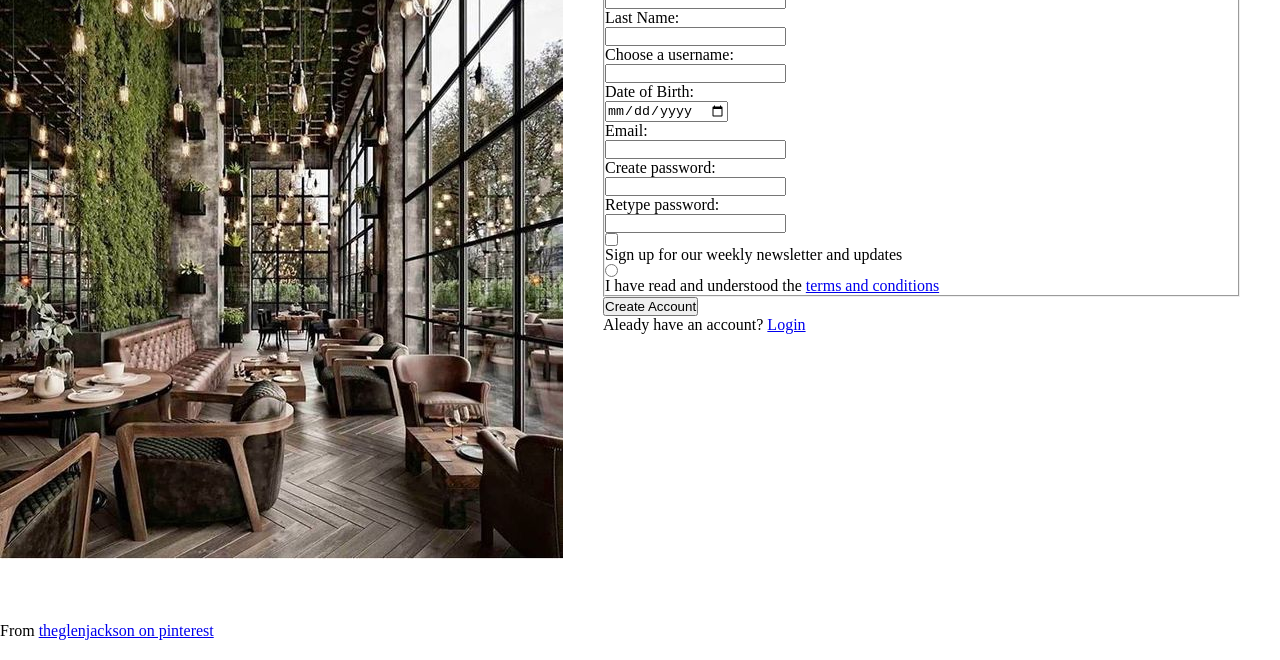
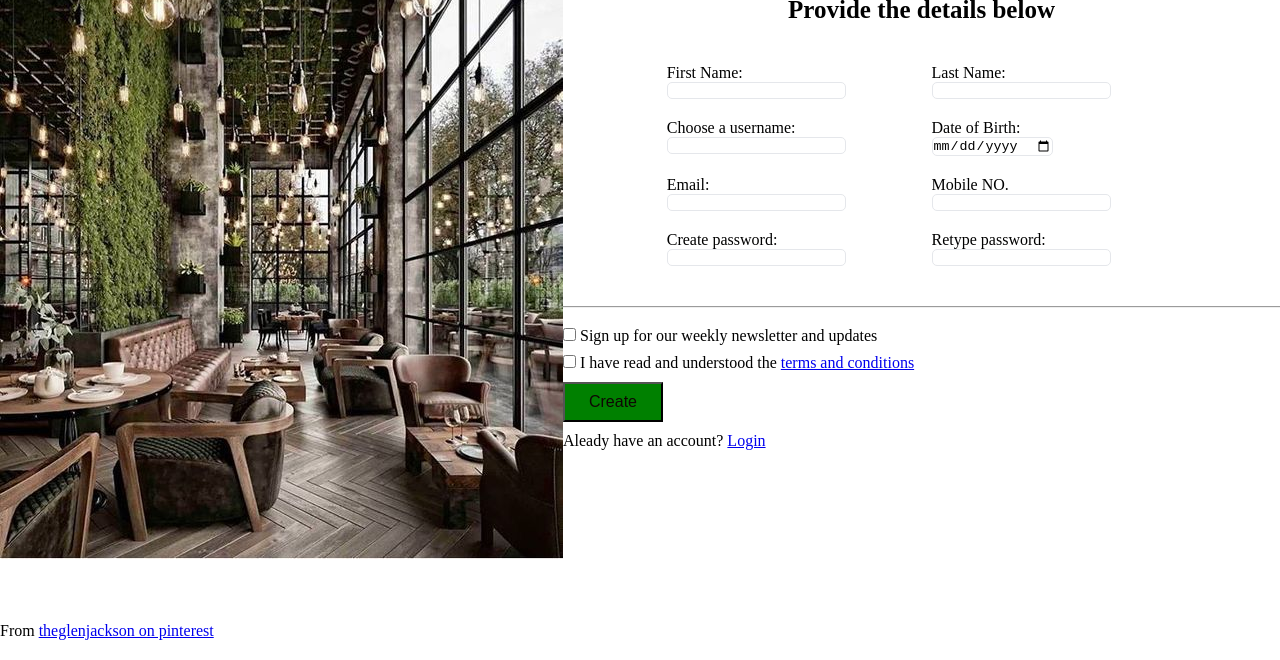
Before and after one commit to Anoai100/sign-up-page, a plain HTML site: page index.html in a window 1280 px wide. Shown: the part 140-800 px from the top of the page. Drawn offline with Linux system fonts and the light colour scheme.

Commit message:
Add basic html form validation
Javascript will be updated in the near future

```diff
--- a/css/sign-up.css
+++ b/css/sign-up.css
@@ -40,10 +40,86 @@ div.logo {
     font-family: Bulgatti;
 }
 
-form {
-    padding: 40px;
+form > p:first-of-type {
+    width: 80%;
+    margin: 20px auto 0;
 }
 
-input, label {
+fieldset {
+    margin: 20px 0 10px;
+    padding: 40px;
+    border-left: none;
+    border-right: none;
+}
+
+fieldset > p {
+    font-weight: 900;
+    font-size: 25px;
+    text-align: center;
+    margin-bottom: 20px;
+}
+
+fieldset div *{
     display: block;
 }
+
+fieldset > div {
+    width: 80%;
+    margin: auto;
+    display: grid;
+    column-gap: 20px;
+    grid-template-columns: repeat(2, auto);
+}
+
+
+fieldset label {
+    margin-top: 20px;
+}
+
+fieldset ~ input,
+button,
+form > p:last-of-type {
+    margin-top: 10px;
+}
+
+form > P:last-of-type {
+    width:auto;
+
+}
+
+button {
+    width: 100px;
+    height: 40px;
+    font-size: medium;
+    color: #0F0704;
+    background-color: green;
+}
+
+input {
+    border: 1px solid #E5E7EB;
+    border-radius: 5px;
+}
+
+input:focus {
+    outline: none;
+    border: 2px solid blue;
+}
+
+@media (max-width: 1025px) {
+    :root {
+        --side-img: 337px;
+    }
+
+    div#side-img {
+        width: var(--side-img);
+        overflow: clip;
+    }
+
+    image#cafe {
+        height: 100vh;
+    }
+
+    body {
+        grid-template-columns: var(--side-img) calc(100vw - var(--side-img));
+    }
+}
--- a/index.html
+++ b/index.html
@@ -27,29 +27,52 @@
             By signing up, you'll join our family of thousands! Enjoy discounts and reliable customer services. We also link up our clients with related ideas and over the years we have pioneered great business partnerships.
         </p>
         <fieldset>
-            <legend>Provide the details below</legend>
+            <p>
+                Provide the details below
+            </p>
 
+            <div>
+                <div>
                     <label>First Name:</label>
-            <input type="text">
+                    <input class="data" required type="text">
+                 </div>
+                <div>
                     <label>Last Name:</label>
-            <input type="text">
+                    <input class="data" required type="text">
+                 </div>
+                <div>
                     <label>Choose a username:</label>
-            <input type="text" maxlength="12" minlength="6">
+                    <input class="data" required type="text" max length="12" minlength="6">
+                </div>
+                <div>
                     <label>Date of Birth:</label>
-            <input type="date">
+                    <input class="data" required type="date">
+                 </div>
+                <div>
                     <label>Email:</label>
-            <input type="email">
+                    <input class="data" required type="email">
+                 </div>
+                <div>
+                    <label>Mobile NO.</label>
+                    <input class="data" required type="number">
+                 </div>
+                <div>
                     <label>Create password:</label>
-            <input type="password">
-
+                    <input class="data" required type="password" >
+                </div>
+                <div>
                     <label for="">Retype password:</label>
-            <input type="password">
+                    <input class="data" required type="password" >
+                </div>
+            </div>
+        </fieldset>
         <input type="checkbox">
         <label>Sign up for our weekly newsletter and updates</label>
-            <input type="radio">
+        <br>
+        <input required type="checkbox" >
         <label>I have read and understood the <a href="#">terms and conditions</a></label>
-        </fieldset>
-        <button type="submit">Create Account</button>
+        <br>
+        <button type="submit">Create</button>
         <p>Aleady have an account?
              <a href="#">Login</a>
         </p>
```
Lines whose indentation alone changed are shown as unchanged.
